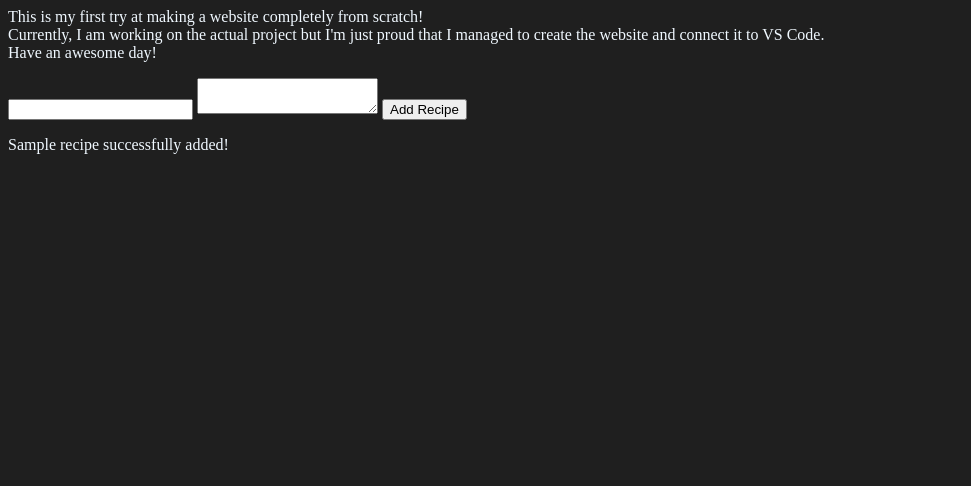
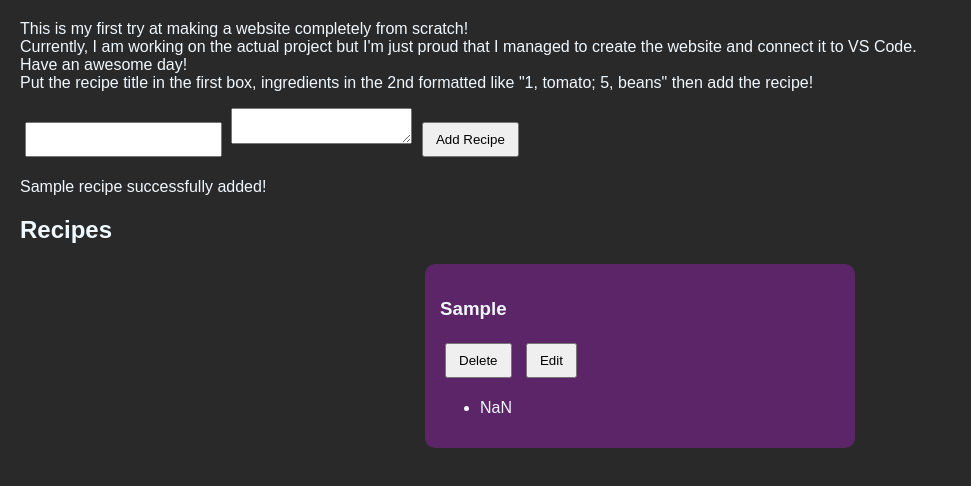
Before and after one commit to katherinef2023/RecipeToGroceries, a plain HTML site: page index.html in a window 1280 px wide. Both pictures are taken after typing "Sample", "Sample" into the empty fields and a click on the button "Add Recipe". Shown: the whole page, without its empty margins (0-971 px from the left). Drawn offline with Linux system fonts and the light colour scheme.

Commit message:
yay i made it so you add edit and delete recipes!!

```diff
--- a/index.html
+++ b/index.html
@@ -4,10 +4,7 @@
     <meta charset="UTF-8">
     <meta name="viewport" content="width=device-width, initial-scale=1">
     <title>Recipes to Groceries</title>
-    <style>
-        body{background-color: rgb(31, 31, 31);}
-        p{color:aliceblue}
-    </style>
+    <link rel="stylesheet" href="style.css">
 </head>
 
 
@@ -19,13 +16,17 @@
 
         This is my first try at making a website completely from scratch!<br>
         Currently, I am working on the actual project but I'm just proud that I managed to create the website and connect it to VS Code.<br>
-        Have an awesome day!
+        Have an awesome day!<br>
+        Put the recipe title in the first box, ingredients in the 2nd formatted like "1, tomato; 5, beans" then add the recipe!
     </p>
     <input id="recipeName">
     <textarea id="ingredients"></textarea>
     <button id="addBtn">Add Recipe</button>
     <p id="output"></p>
 
+    <h2>Recipes</h2>
+    <div id="recipeContainer"></div>
+
 
 <script src="script.js"></script>
 </body>
--- a/script.js
+++ b/script.js
@@ -1,28 +1,119 @@
-console.log("initializizer, delete this later maybe idk");
+console.log("congrats it loaded properly proyl");
 
-let recipes = [];
+
+
+
+const addBtn = document.getElementById("addBtn");
+const recipeNameInput = document.getElementById("recipeName");
+const ingredientsInput = document.getElementById("ingredients");
+const output = document.getElementById("output");
+const recipeContainer = document.getElementById("recipeContainer");
+
+let recipes = JSON.parse(localStorage.getItem("recipes")) || [];
+displayRecipes()
 
 addBtn.addEventListener("click", addRecipe);
+recipeContainer.addEventListener("click", recipeCardClicked)
+let editingId = null;
+
+
+function recipeCardClicked(e) {
+    const action = e.target.dataset.action;
+    const id = Number(e.target.dataset.id);
+
+    if (action === "delete") {
+        deleteRecipe(id);
+    }
+    if (action === "edit") {
+        editRecipe(id);
+    }
+}
+
+
+function editRecipe(id) {
+    const recipe = recipes.find(r => r.id === id)
+
+    recipeNameInput.value = recipe.name
+    ingredientsInput.value = recipe.ingredients
+        .map(i => `${i.amount}, ${i.name}`)
+        .join("; ");
+    editingId = id;
+    addBtn.textContent = "Save changes";
+}
+
+
+function deleteRecipe(id){
+    recipes = recipes.filter(recipe => recipe.id !==id);
+    localStorage.setItem("recipes", JSON.stringify(recipes));
+    displayRecipes();
+}
+
+
+function displayRecipes() {
+    recipeContainer.innerHTML = "";
+
+    recipes.forEach(recipe => {
+        const recipeCard = document.createElement("div");
+        recipeCard.classList.add("recipeCard");
+        recipeCard.innerHTML = `
+            <h3>${recipe.name}</h3>
+            <button class="delete-btn" data-action="delete" data-id="${recipe.id}">Delete</button>
+            <button class="edit-btn" data-action="edit" data-id="${recipe.id}">Edit</button>
+            <ul>
+                ${recipe.ingredients.map(i => `<li>${i.amount} ${i.name}</li>`).join("")}
+            </ul>
+        `;
+        recipeContainer.appendChild(recipeCard);
+    });
+}
+
 
 function addRecipe() {
-    const recipeNameInput = document.getElementById("recipeName");
-    const ingredientsInput = document.getElementById("ingredients");
-    const output = document.getElementById("output");
 
-    if (recipeNameInput.value && ingredientsInput.value) {
-        const recipe = {
-            name: recipeNameInput.value,
-            ingredients: ingredientsInput.value.split(","),
-        };
+    if (recipeNameInput.value.trim() && ingredientsInput.value.trim()) {
+        const formattedName =
+            recipeNameInput.value.trim().charAt(0).toUpperCase() +
+            recipeNameInput.value.trim().slice(1);
+        const formattedIngredients =
+            ingredientsInput.value.split(";")
+            .map(item => {
+                const parts = item.split(",");
+                return {
+                    amount: Number(parts[0]?.trim()),
+                    name: (parts[1] || "").trim().toLowerCase()
+                };
+            });
+
+        if(editingId !== null) { //update recipe
+            const index = recipes.findIndex(r => r.id === editingId);
+            recipes[index] = {
+                id: editingId,
+                name: formattedName,
+                ingredients: formattedIngredients
+            }
+            output.textContent = `${formattedName} recipe successfully updated!`;
+            editingId = null;
+            addBtn.textContent = "Add recipe";
+        }
+
+        else { //create new recipe
+           const recipe = {
+                id: Date.now(),
+                name: formattedName,
+                ingredients: formattedIngredients,
+            };
+            output.textContent = `${recipe.name} recipe successfully added!`;
+            recipes.push(recipe);
+        }
 
 
-        output.textContent = recipeNameInput.value + " recipe successfully added!";
-        recipes.push(recipe);
+        localStorage.setItem("recipes", JSON.stringify(recipes));
+        displayRecipes();
         console.log(recipes);
         recipeNameInput.value = "";
         ingredientsInput.value = "";
     }
-    else{
+    else {
         output.textContent = "Please put both a recipe title and ingredient list."
     }
 
--- a/style.css
+++ b/style.css
@@ -0,0 +1,25 @@
+body {
+    font-family: Arial, sans-serif;
+    background-color: #292929;
+    margin: 0;
+    padding: 20px;
+    p,h1,h2,h3,h4,h5,h6,li{color:aliceblue};
+}
+input {
+    padding: 8px;
+    margin: 5px;
+}
+
+button {
+    padding: 8px 12px;
+    margin: 5px;
+    cursor: pointer;
+}
+
+.recipeCard {
+    background: rgb(92, 37, 104);
+    padding: 15px;
+    margin: 10px auto;
+    border-radius: 10px;
+    max-width: 400px;
+}
```
